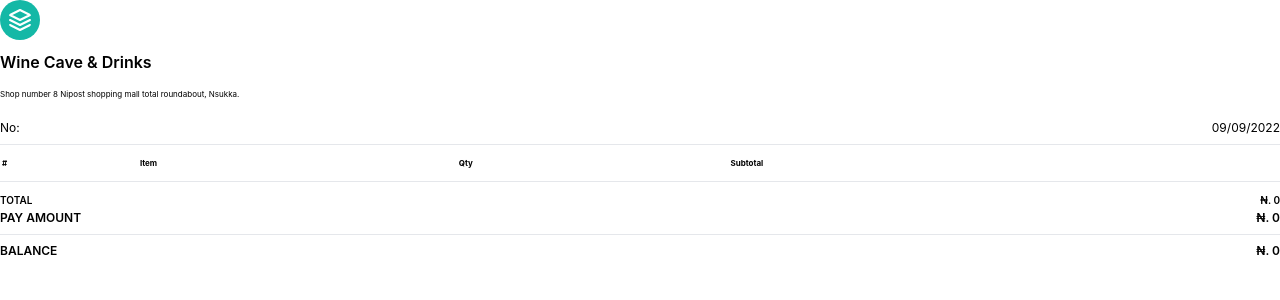
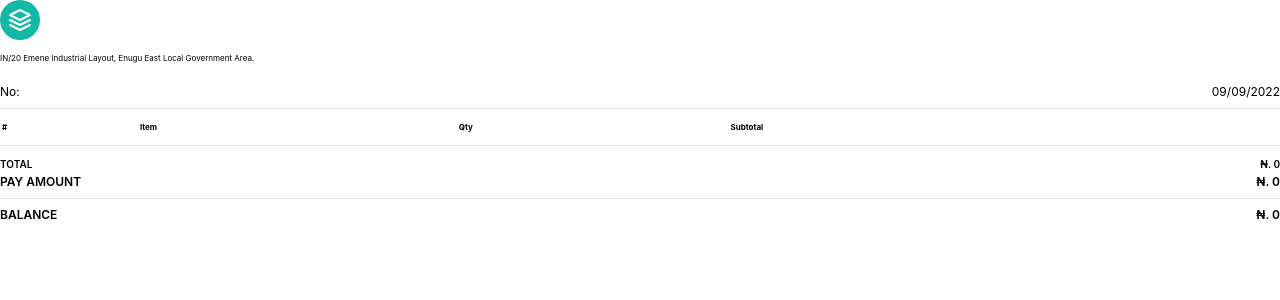
Before and after one commit to Petec0x0/ims-web, a React (Create React App) app in the folder client/: page /invoice/1 in a window 1280 px wide. Shown: the top 300 px of the page. Built offline with nearby package versions, Linux system fonts and the light colour scheme; the HTML template or start-up script is replaced by a standard one.

Commit message:
Making organization name display dynamic

```diff
--- a/client/package.json
+++ b/client/package.json
@@ -7,6 +7,7 @@
     "@testing-library/jest-dom": "^5.16.4",
     "@testing-library/react": "^13.1.1",
     "@testing-library/user-event": "^13.5.0",
+    "js-cookie": "^3.0.5",
     "react": "^18.0.0",
     "react-dom": "^18.0.0",
     "react-router-dom": "^6.3.0",
--- a/client/src/components/DashboardFooter.js
+++ b/client/src/components/DashboardFooter.js
@@ -1,8 +1,11 @@
 import React from 'react';
+import Cookies from "js-cookie";
 
 const DashboardFooter = () => {
-  return (
-    <>
+    const organizationName = Cookies.get("organizationName");
+
+    return (
+        <>
             <footer className="bg-white md:flex md:items-center md:justify-between shadow rounded-lg p-4 md:p-6 xl:p-8 my-6 mx-4">
                 <ul className="flex items-center flex-wrap mb-6 md:mb-0">
                     <li><a href="/#" className="text-sm font-normal text-gray-500 hover:underline mr-4 md:mr-6">Terms and conditions</a></li>
@@ -40,10 +43,10 @@
                 </div>
             </footer>
             <p className="text-center text-sm text-gray-500 my-10">
-                &copy; 2022 <a href="/#" className="hover:underline" target="_blank">Wine Cave & Drinks</a>. All rights reserved.
+                &copy; 2022 <a href="/#" className="hover:underline" target="_blank">{organizationName}</a>. All rights reserved.
             </p>
         </>
-  )
+    )
 }
 
 export default DashboardFooter;
--- a/client/src/components/DashboardHeader.js
+++ b/client/src/components/DashboardHeader.js
@@ -1,7 +1,10 @@
 import React from 'react';
 import { Link } from 'react-router-dom';
+import Cookies from "js-cookie";
 
 const DashboardHeader = ({ toggleSidebar, isSidebarOpen, toggleHideSidebar, isSidebarHidden }) => {
+    const organizationName = Cookies.get("organizationName");
+
     return (
         <nav className="bg-white border-b border-gray-200 fixed z-30 w-full">
             <div className="px-3 py-3 lg:px-5 lg:pl-3">
@@ -19,7 +22,7 @@
                             <svg xmlns="http://www.w3.org/2000/svg" fill="none" stroke="currentColor" strokeLinecap="round" strokeLinejoin="round" strokeWidth="2" className="w-10 h-10 text-white p-2 bg-teal-500 rounded-full" viewBox="0 0 24 24">
                                 <path d="M12 2L2 7l10 5 10-5-10-5zM2 17l10 5 10-5M2 12l10 5 10-5"></path>
                             </svg>
-                            <span className="ml-2 text-primary font-bold text-xl">Wine Cave & Drinks</span>
+                            <span className="ml-2 text-primary font-bold text-xl">{organizationName}</span>
                         </Link>
                     </div>
                     <div className="items-center flex">
--- a/client/src/pages/Invoice.js
+++ b/client/src/pages/Invoice.js
@@ -1,4 +1,5 @@
 import React from 'react';
+import Cookies from "js-cookie";
 
 const Invoice = () => {
     const referenceId = window.referenceId || '';
@@ -22,6 +23,7 @@
         ].join('/');
     };
 
+    const organizationName = Cookies.get("organizationName");
     return (
         <>
             <div id="receipt-content" className="print-content text-left mx-auto w-1/2 text-sm p-6 overflow-auto">
@@ -29,8 +31,8 @@
                     <svg xmlns="http://www.w3.org/2000/svg" fill="none" stroke="currentColor" strokeLinecap="round" strokeLinejoin="round" strokeWidth="2" className="w-10 h-10 text-white p-2 bg-teal-500 rounded-full inline-block" viewBox="0 0 24 24">
                         <path d="M12 2L2 7l10 5 10-5-10-5zM2 17l10 5 10-5M2 12l10 5 10-5"></path>
                     </svg>
-                    <h2 className="text-xl font-semibold">Wine Cave & Drinks</h2>
-                    <p>Shop number 8 Nipost shopping mall total roundabout, Nsukka.</p>
+                    <h2 className="text-xl font-semibold">{organizationName}</h2>
+                    <p>IN/20 Emene Industrial Layout, Enugu East Local Government Area.</p>
                 </div>
                 <div className="flex mt-4 text-xs">
                     <div className="flex-grow">No: <span x-text="receiptNo">{referenceId}</span></div>
--- a/client/src/pages/Login.js
+++ b/client/src/pages/Login.js
@@ -1,5 +1,6 @@
 import React, { useState } from 'react';
 import { Link, useNavigate } from 'react-router-dom';
+import Cookies from "js-cookie";
 import Alert from 'components/Alert';
 import ProgressBar from 'components/ProgressBar';
 
@@ -60,6 +61,8 @@
           setErroMsg(content.message);
           setError(true);
         } else {
+          // get organizations name
+          Cookies.set('organizationName', content.data.organizationName);
           // redirect to login page
           navigate("/dashboard/overview");
         }
--- a/package.json
+++ b/package.json
@@ -1,6 +1,6 @@
 {
     "scripts": {
-      "heroku-prebuild": "cd client && npm install && npm run build && cd .. && cd server && npm install",
-      "start": "cd server && npm start"
+        "heroku-prebuild": "cd client && npm install && npm run build && cd .. && cd server && npm install",
+        "start": "cd server && npm start"
     }
-  }
+}
```
Also changed, not shown: 2 other files (tests, documents, lock files or other folders).
